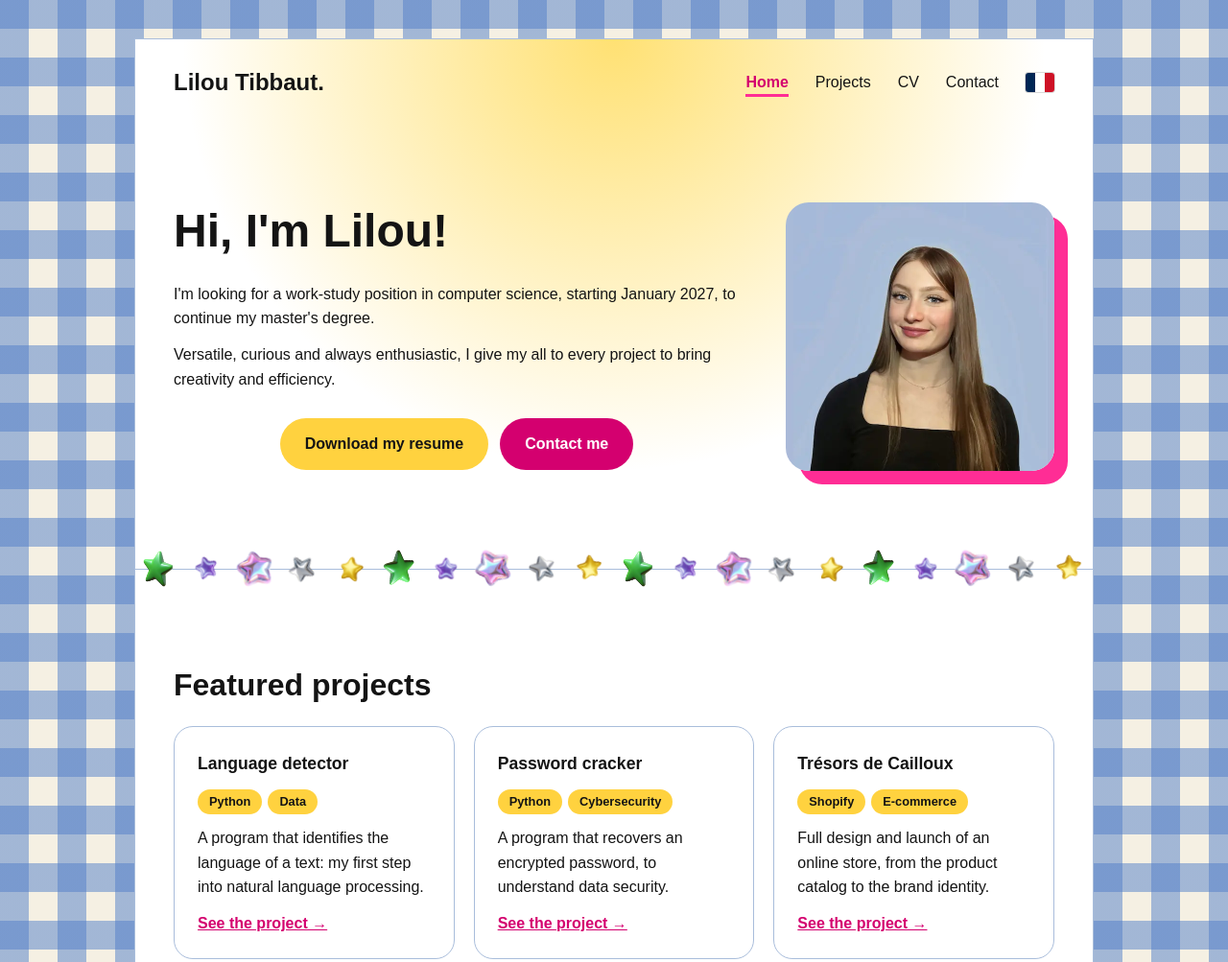
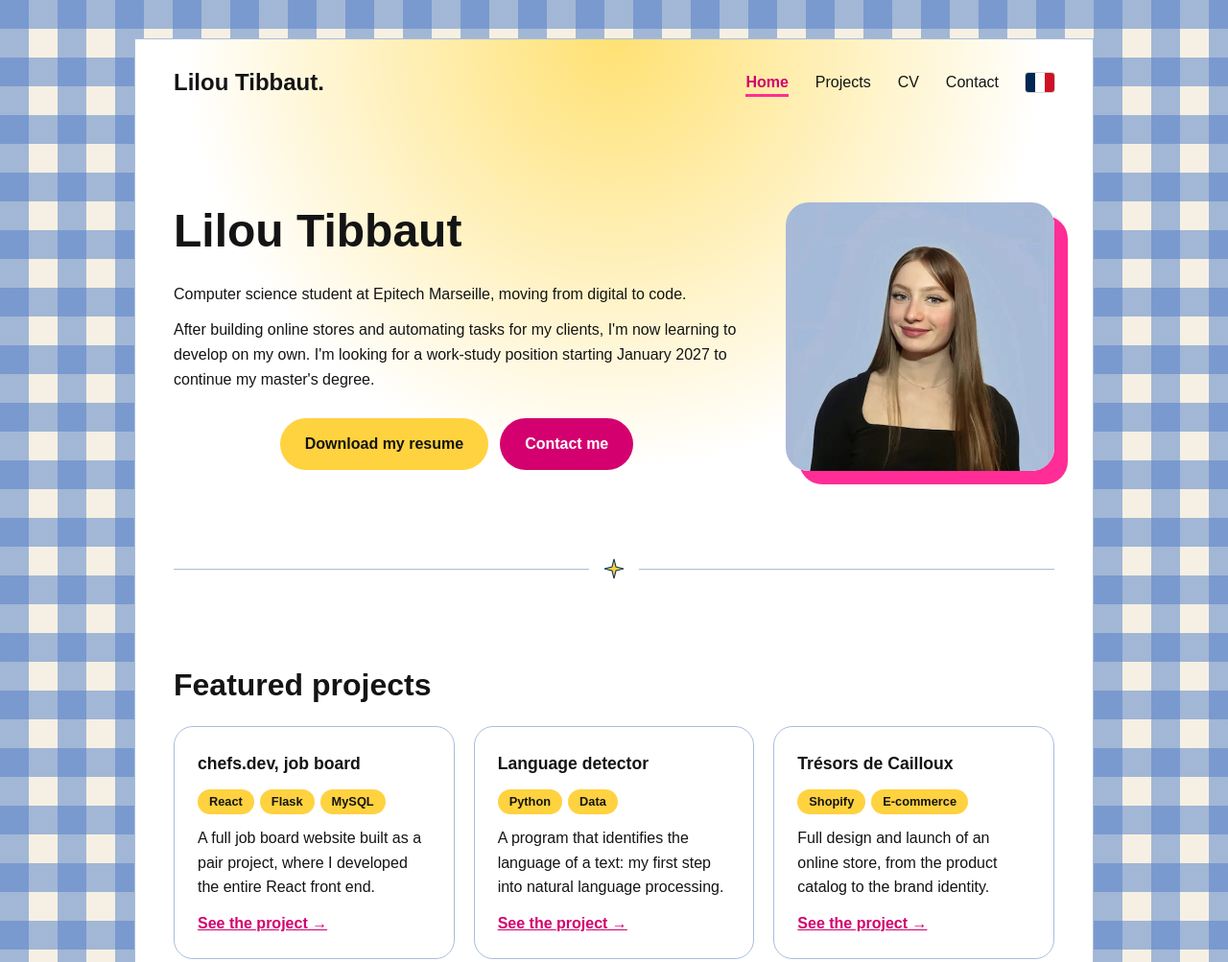
Before and after one commit to liloutbbt/Mon-Portfolio, a plain HTML site: page index.html in a window 1280 px wide. Shown: the top 1003 px of the page at 96% size. Drawn offline with Linux system fonts and the light colour scheme.

Commit message:
plus pro

```diff
--- a/assets/script.js
+++ b/assets/script.js
@@ -131,8 +131,7 @@ document.addEventListener("click", e => {
   document.querySelector(".langue").focus();
 });
 
-const etoiles = Array.from({ length: 20 }, (_, i) =>
-`<img src="assets/stars/etoile${i % 5 + 1}.png" alt="" class="etoile" width="40" height="40">`).join("");
-document.querySelectorAll(".separateur").forEach(s => s.innerHTML = etoiles);
+const etoile = `<svg class="etoile" width="22" height="22" viewBox="0 0 24 24" aria-hidden="true"><path d="M12 1 L14.2 9.8 L23 12 L14.2 14.2 L12 23 L9.8 14.2 L1 12 L9.8 9.8 Z"/></svg>`;
+document.querySelectorAll(".separateur").forEach(s => s.innerHTML = etoile);
 
 appliquerLangue();
--- a/assets/style.css
+++ b/assets/style.css
@@ -38,16 +38,27 @@ a:focus-visible, button:focus-visible, .flip:focus-visible {
   display: flex;
   justify-content: center;
   align-items: center;
-  gap: 10px;
   height: 44px;
-  overflow: hidden;
-  background-image: linear-gradient(#a9bddb, #a9bddb);
+  background-image: linear-gradient(90deg,
+    transparent 40px, #a9bddb 40px,
+    #a9bddb calc(50% - 26px), transparent calc(50% - 26px),
+    transparent calc(50% + 26px), #a9bddb calc(50% + 26px),
+    #a9bddb calc(100% - 40px), transparent calc(100% - 40px));
   background-size: 100% 1px;
   background-position: center;
   background-repeat: no-repeat;
 }
-.etoile { width: 40px; flex-shrink: 0; animation: tourne linear; animation-timeline: scroll(root); }
-.etoile:nth-child(even) { animation-direction: reverse; }
+.etoile {
+  width: 22px;
+  height: 22px;
+  flex-shrink: 0;
+  fill: #ffd23f;
+  stroke: #10375d;
+  stroke-width: 1.2;
+  transform-origin: center;
+  animation: tourne linear;
+  animation-timeline: scroll(root);
+}
 
 .entete { display: flex; justify-content: space-between; align-items: center; min-height: 90px; padding: 24px 40px; }.logo { font-size: 1.5rem; font-weight: bold; color: #141414; text-decoration: none; }
 
@@ -169,7 +180,11 @@ button { margin-top: 16px; }
   body { padding: 32px 24px; }
   h1 { font-size: 2.5rem; }
   .photo { width: 220px; }
-  .grille, .grille-4 { grid-template-columns: repeat(2, 1fr); }
+  .grille-4 { grid-template-columns: repeat(2, 1fr); }
+
+  .grille:not(.grille-2):not(.grille-4) { grid-template-columns: repeat(4, 1fr); }
+  .grille:not(.grille-2):not(.grille-4) > * { grid-column: span 2; }
+  .grille:not(.grille-2):not(.grille-4) > :last-child:nth-child(odd) { grid-column: 2 / span 2; }
 }
 
 @media (min-width: 1024px) {
--- a/assets/traductions.js
+++ b/assets/traductions.js
@@ -6,7 +6,9 @@ const anglais = {
   "tag.adobe": "Adobe Suite",
   "tag.anglais": "English C1 (Cambridge, TOEIC)",
   "tag.espagnol": "Spanish B2",
+  "tag.binome": "Pair project",
 
+  "projet.jobboard": "chefs.dev, job board",
   "projet.detecteur": "Language detector",
   "projet.decrypteur": "Password cracker",
   "projet.pendu": "Hangman game",
@@ -16,13 +18,14 @@ const anglais = {
 
   "accueil.title": "Lilou Tibbaut | Computer science student",
   "accueil.description": "Portfolio of Lilou Tibbaut, computer science student at Epitech Marseille, looking for a work-study position starting January 2027.",
-  "accueil.titre": "Hi, I'm Lilou!",
-  "accueil.recherche": "I'm looking for a work-study position in computer science, starting January 2027, to continue my master's degree.",
-  "accueil.presentation": "Versatile, curious and always enthusiastic, I give my all to every project to bring creativity and efficiency.",
+  "accueil.titre": "Lilou Tibbaut",
+  "accueil.accroche": "Computer science student at Epitech Marseille, moving from digital to code.",
+  "accueil.presentation": "After building online stores and automating tasks for my clients, I'm now learning to develop on my own. I'm looking for a work-study position starting January 2027 to continue my master's degree.",
   "accueil.cv": "Download my resume",
   "accueil.contact": "Contact me",
   "accueil.photoAlt": "Portrait of Lilou Tibbaut",
   "accueil.phares": "Featured projects",
+  "accueil.jobboard": "A full job board website built as a pair project, where I developed the entire React front end.",
   "accueil.detecteur": "A program that identifies the language of a text: my first step into natural language processing.",
   "accueil.decrypteur": "A program that recovers an encrypted password, to understand data security.",
   "accueil.tresors": "Full design and launch of an online store, from the product catalog to the brand identity.",
@@ -33,6 +36,8 @@ const anglais = {
   "projets.titre": "My projects",
   "projets.intro": "From communication to code: here's how I've progressed.",
   "projets.epitech": "At Epitech (2026)",
+  "projets.jobboard.texte": "A job board for tech jobs in the restaurant industry, built as a pair project. Candidates search for offers, save them as favorites and apply; recruiters post their offers and read applications; an admin manages the whole database. <strong>I built the entire React front end</strong>: the pages, search and filters, the candidate, recruiter and admin areas, and the connection to the API.",
+  "projets.jobboard.appris": "<strong>What I learned:</strong> breaking an interface down into React components, showing different pages depending on the user's role, and connecting my front end to my partner's API.",
   "projets.detecteur.texte": "A program that analyzes a text and identifies which language it's written in: a first approach to natural language processing, a branch of AI.",
   "projets.detecteur.appris": "<strong>What I learned:</strong> handling text in Python and comparing data to make a decision.",
   "projets.decrypteur.texte": "A program that recovers an encrypted password: a first approach to data security and algorithms.",
--- a/index.html
+++ b/index.html
@@ -3,7 +3,7 @@
 <head>
     <meta charset="utf-8">
     <meta name="viewport" content="width=device-width, initial-scale=1.0">
-    <title data-i18n="accueil.title">Lilou Tibbaut | Étudiante informatique</title>
+    <title data-i18n="accueil.title">Lilou Tibbaut | Étudiante en informatique</title>
     <meta name="description" content="Portfolio de Lilou Tibbaut, étudiante en informatique à Epitech Marseille, à la recherche d'une alternance pour janvier 2027." data-i18n-content="accueil.description">
     <link rel="preload" href="https://cdnjs.cloudflare.com/ajax/libs/font-awesome/6.5.2/css/all.min.css" as="style" onload="this.onload=null;this.rel='stylesheet'">
     <noscript><link rel="stylesheet" href="https://cdnjs.cloudflare.com/ajax/libs/font-awesome/6.5.2/css/all.min.css"></noscript>    <link rel="stylesheet" href="assets/style.css">
@@ -18,9 +18,9 @@
             <section class="section">
                 <div class="accueil">
                     <div>
-                        <h1 data-i18n="accueil.titre">Salut, moi c'est Lilou !</h1>
-                        <p data-i18n="accueil.recherche">Je recherche une alternance en informatique, à partir de janvier 2027, pour poursuivre mon master.</p>
-                        <p data-i18n="accueil.presentation">Polyvalente, curieuse et toujours enthousiaste, je m’investis pleinement dans chaque projet pour apporter créativité et efficacité.</p>
+                        <h1 data-i18n="accueil.titre">Lilou Tibbaut</h1>
+                        <p data-i18n="accueil.accroche">Étudiante en informatique à Epitech Marseille, je passe du digital au code.</p>
+                        <p data-i18n="accueil.presentation">Après avoir créé des boutiques en ligne et automatisé des tâches pour mes clients, j'apprends aujourd'hui à développer moi-même. Je recherche une alternance à partir de janvier 2027 pour poursuivre mon master.</p>
                         <div class="boutons">
                             <a href="assets/cv-lilou-tibbaut.pdf" download class="bouton bouton-jaune" data-i18n="accueil.cv">Télécharger mon CV</a>
                             <a href="contact.html" class="bouton bouton-rose" data-i18n="accueil.contact">Me contacter</a>
@@ -35,19 +35,19 @@
                 <h2 data-i18n="accueil.phares">Projets phares</h2>
                 <div class="grille">
                     <article class="carte carte--cliquable">
+                        <h3 data-i18n="projet.jobboard">Job Board</h3>
+                        <ul class="tags"><li>React</li><li>Flask</li><li>MySQL</li></ul>
+                        <p data-i18n="accueil.jobboard">Un site d'offres d'emploi complet réalisé en binôme, dont j'ai développé tout le front-end en React.</p>
+                        <a href="projets.html#job-board" class="lien lien-principal" data-i18n="commun.voirProjet">Voir le projet →</a>
+                    </article>
+                    <article class="carte carte--cliquable">
                         <h3 data-i18n="projet.detecteur">Détecteur de langue</h3>
                         <ul class="tags"><li>Python</li><li>Data</li></ul>
                         <p data-i18n="accueil.detecteur">Un programme qui identifie la langue d'un texte : mon premier pas dans le traitement du langage.</p>
                         <a href="projets.html#detecteur-langue" class="lien lien-principal" data-i18n="commun.voirProjet">Voir le projet →</a>
                     </article>
                     <article class="carte carte--cliquable">
-                        <h3 data-i18n="projet.decrypteur">Décrypteur de mots de passe</h3>
-                        <ul class="tags"><li>Python</li><li data-i18n="tag.cyber">Cybersécurité</li></ul>
-                        <p data-i18n="accueil.decrypteur">Un programme qui retrouve un mot de passe chiffré, pour comprendre la sécurité des données.</p>
-                        <a href="projets.html#decrypteur" class="lien lien-principal" data-i18n="commun.voirProjet">Voir le projet →</a>
-                    </article>
-                    <article class="carte carte--cliquable">
-                        <h3>Trésors de Cailloux</h3>
+                        <h3 data-i18n="projet.tresors">Trésors de Cailloux</h3>
                         <ul class="tags"><li>Shopify</li><li>E-commerce</li></ul>
                         <p data-i18n="accueil.tresors">Conception et mise en ligne complète d'une boutique en ligne, du catalogue à l'identité de marque.</p>
                         <a href="projets.html#tresors-de-cailloux" class="lien lien-principal" data-i18n="commun.voirProjet">Voir le projet →</a>
```
Also changed, not shown: cv.html (+6 -0 lines), projets.html (+15 -0 lines).
